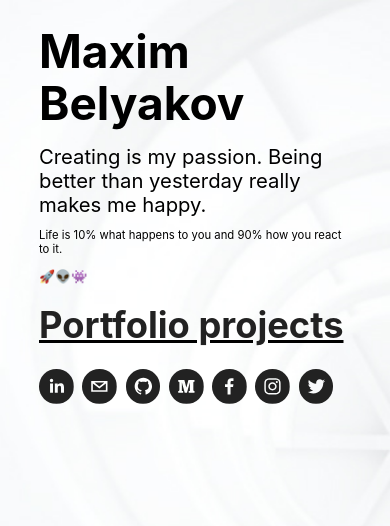
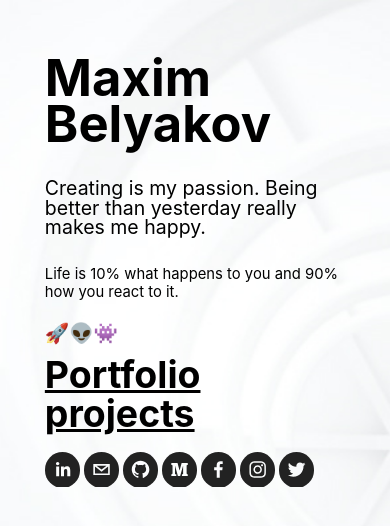
Before and after one commit to maxim-belyakov/belyakov.site, a Next.js app: page / in a window 390 px wide. Shown: the top 526 px of the page. Built offline with nearby package versions, Linux system fonts and the light colour scheme.

Commit message:
adaptive 2/2

```diff
--- a/components/embla-slider/buttons/buttons.module.scss
+++ b/components/embla-slider/buttons/buttons.module.scss
@@ -13,7 +13,7 @@
   -webkit-tap-highlight-color: transparent;
   &:active {
     transition: $animate;
-    transform: scale(0.85, 0.85);
+    transform: scale(0.70, 0.70);
   }
   @media #{$scr-laptop} {
     width: 70px;
--- a/components/embla-slider/embla-slider.module.scss
+++ b/components/embla-slider/embla-slider.module.scss
@@ -2,10 +2,23 @@
 
 .embla__container {
   display: flex;
-  height: $sliderH;
+  height: 83%;
 
+  @media #{$scr-mobileM} {
+    height: 82%;
+  }
+  @media #{$scr-tablet} {
+    height: 79%;
+  }
   @media #{$scr-laptop} {
     height: 70%;
+  }
+  @media #{$scr-laptopL} {
+    height: 70%;
+  }
+
+  @media screen and (max-width: 1024px) and (max-height: 565px) {
+    height: 65%;
   }
 }
 
@@ -22,51 +35,64 @@
   }
 
   &:first-child {
-    @media #{$scr-laptop} {
-      grid-template-columns: 40% 60%;
-      & .pictureContainer {
+    & .pictureContainer {
+      width: 40%;
+      @media #{$scr-laptop} {
         width: 60%;
         @media #{$scr-4k} {
           width: 50%;
         }
       }
     }
+    @media #{$scr-laptop} {
+      grid-template-columns: 40% 60%;
+    }
   }
 
 }
 
 .pictureContainer {
-  display: none;
+  width: 80%;
+  margin: 20px auto 10px;
+  display: block;
+  filter: drop-shadow(0px 0px 4px $gray);
+  border-radius: 10px;
+
+  @media screen and (max-width: 1024px) and (max-height: 565px) {
+    display: none;
+  }
 
   @media #{$scr-laptop} {
-    display: block;
     grid-row-start: 1;
     width: 80%;
     height: 87%;
     overflow: hidden;
     position: relative; /* applied for parent div */
     top: 25px;
-    filter: drop-shadow(0px 0px 10px $gray);
     margin: 0 auto;
     border-radius: 15px;
   }
 }
 
 .picture {
-  border-radius: 15px;
+  border-radius: 10px;
+  @media #{$scr-laptop} {
+    border-radius: 15px;
+  }
 }
 
 .info {
   overflow-y: auto;
   overflow-x: hidden;
+  margin: 0 10px;
 
   @media #{$scr-laptop} {
-    margin-right: 40px;
+    margin: 0 40px 0 0 ;
   }
 }
 
 .name {
-  margin: 10px 0;
+  margin: 30px 0 10px;
   font-size: 1.2rem;
 
   @media #{$scr-laptop} {
@@ -94,16 +120,20 @@
 }
 
 .tag {
+  font-size: 0.8rem;
   margin-right: 0.3rem;
   margin-bottom: 0.3rem;
   display: inline-block;
   border-radius: 4px;
-  font-size: 1rem;
   text-align: center;
   color: $white;
-  padding: 3px 7px 5px;
+  padding: 3px 7px 4px;
   line-height: normal;
   -webkit-tap-highlight-color: transparent;
+  @media #{$scr-laptop} {
+    font-size: 1rem;
+    padding: 3px 7px 5px;
+  }
 }
 
 // blink tag
@@ -140,26 +170,25 @@
 }
 
 .link {
-  font-size: 1.3rem;
+  font-size: 0.8rem;
   text-transform: uppercase;
   text-decoration: unset;
+  display: block;
+  margin-bottom: 30px;
+
+  @media #{$scr-laptop} {
+    font-size: 1.3rem;
+    display: inline;
+    margin: auto;
+  }
 }
 
 
 
 // unused
 
-.Portfolio_projects {
-  height: $mainH;
-}
-
 .Portfolio_carousel {
   height: 100%;
-}
-
-.slider {
-  height: $sliderH;
-  outline: none;
 }
 
 .carousel__slider-tray-wrapper {
@@ -206,12 +235,26 @@
 // controllButtons
 
 .controllButtons {
-  height: $buttonsH;
+  height: 10%;
   bottom: 0;
   width: 100%;
   display: grid;
+
+  @media #{$scr-mobileM} {
+    height: 11%;
+  }
+  @media #{$scr-tablet} {
+    height: 15%;
+  }
   @media #{$scr-laptop} {
     height: 30%;
+  }
+  @media #{$scr-laptopL} {
+    height: 22%;
+  }
+
+  @media screen and (max-width: 1024px) and (max-height: 565px) {
+    height: 25%;
   }
 }
 
--- a/components/embla-slider/thumb/thumb.js
+++ b/components/embla-slider/thumb/thumb.js
@@ -15,7 +15,7 @@ export const Thumb = ({ selected, onClick, imgSrc }) => {
         )}
         type="button"
       >
-        <Image width={100} height={100} src={imgSrc} />
+        <Image width={100} height={100} layout='responsive' src={imgSrc} />
       </button>
     </div>
   )
--- a/components/transition-layout/transition-layout.module.scss
+++ b/components/transition-layout/transition-layout.module.scss
@@ -4,7 +4,6 @@
 .content {
   opacity: 0;
   transition: 0.5s;
-  height: calc(100vh - 4em);
   overflow: auto;
 }
 
--- /dev/null
+++ b/components/window-size/window-size.js
@@ -0,0 +1,35 @@
+import { useState, useEffect } from 'react';
+
+export default function useWindowSize() {
+  // Initialize state with undefined width/height so server and client renders match
+  // Learn more here: https://joshwcomeau.com/react/the-perils-of-rehydration/
+  const [windowSize, setWindowSize] = useState({
+    width: undefined,
+    height: undefined,
+  });
+
+  useEffect(() => {
+    // only execute all the code below in client side
+    if (typeof window !== 'undefined') {
+      // Handler to call on window resize
+      function handleResize() {
+        // Set window width/height to state
+        setWindowSize({
+          width: window.innerWidth,
+          height: window.innerHeight,
+        });
+      }
+
+      // Add event listener
+      window.addEventListener("resize", handleResize);
+
+      // Call handler right away so state gets updated with initial window size
+      handleResize();
+
+      // Remove event listener on cleanup
+      return () => window.removeEventListener("resize", handleResize);
+    }
+  }, []); // Empty array ensures that effect is only run on mount
+
+  return windowSize;
+}
--- a/pages/index.js
+++ b/pages/index.js
@@ -1,16 +1,18 @@
 import Head from 'next/head'
-// import Image from 'next/image'
 import Link from "next/link"
 import { SocialIcon } from 'react-social-icons';
+import useWindowSize from '../components/window-size/window-size'
 import socialIcons from "../JSON/socialIcons"
 import styles from './index.module.scss'
 
 export default function Home() {
+  const { width } = useWindowSize();
   const socials = socialIcons.message;
-  const iconSocialSize = 45;
+  const iconSocialSize = width > 1024 ? '45px' : '9vw';
+
 
   return (
-    <div className={styles.layout}>
+    <>
       <Head>
         <title>Maxim Belyakov - Senior Frontend Developer</title>
         <meta charSet="utf-8"/>
@@ -21,8 +23,8 @@ export default function Home() {
         <link rel="icon" href="/favicon.ico" />
       </Head>
 
-      <main>
-        <h1>Maxim Belyakov</h1>
+      <main className={styles.home}>
+        <h1 className={styles.title}>Maxim Belyakov</h1>
         <p className={styles.lead}>Creating is my passion. Being better than yesterday really makes me happy.</p>
         <p className={styles.quote}>Life is 10% what happens to you and 90% how you react to it.</p>
         <p className={styles.emoji}>
@@ -30,11 +32,9 @@ export default function Home() {
           <span role="img" aria-label="alien">👽</span>
           <span role="img" aria-label="alien-monster">👾</span>
         </p>
-        <section>
-          <h2 className={styles.portfolio}>
-            <Link className={styles.link} href="/portfolio">Portfolio projects</Link>
-          </h2>
-        </section>
+        <h2 className={styles.portfolio}>
+          <Link href="/portfolio"><a className={styles.link}>Portfolio projects</a></Link>
+        </h2>
         <section className={styles.socials}>
           {socials.map((social, i) => (
               <SocialIcon
@@ -46,6 +46,6 @@ export default function Home() {
           ))}
         </section>
       </main>
-    </div>
+    </>
   )
 }
--- a/pages/index.module.scss
+++ b/pages/index.module.scss
@@ -1,145 +1,99 @@
-.layout {
-  .page {
-    position: absolute;
-    width: 100%;
+@import "./styles/variables";
+
+.home {
+  max-width: 77vw;
+  margin: 0 auto 6.5vw;
   height: 100%;
+
+  @media #{$scr-laptop} {
+    max-width: 620px;
+    margin: 0 auto 60px;
+  }
+}
+
+.title {
+  font-size: 13vw;
+  line-height: 12vw;
+  margin-top: 14vw;
+
+  @media #{$scr-laptop} {
+    font-size: 88px;
+    line-height: 100px;
+    margin-top: 60px;
+  }
+}
+
+.lead {
+  font-size: 5vw;
+  line-height: 5vw;
+  margin-top: 8vw;
+
+  @media #{$scr-laptop} {
+    font-size: 40px;
+    line-height: 45px;
+    margin-top: 40px;
+  }
+}
+
+.quote {
+  font-size: 3.8vw;
+  margin-top: 7vw;
+
+  @media #{$scr-laptop} {
+    font-size: 22px;
+    margin-top: 40px;
+  }
+}
+
+.emoji {
+  line-height: 2.8vw;
+  font-size: 5vw;
+  margin-top: 7vw;
+
+  @media #{$scr-laptop} {
+    line-height: 32px;
+    font-size: 26px;
+    margin-top: 40px;
+  }
 }
 
 .portfolio {
-    text-decoration: underline;
+  font-size: 9.6vw;
+  line-height: 10vw;
+  margin-top: 4vw;
+
+  @media #{$scr-laptop} {
+    font-size: 72px;
+    line-height: 100px;
+    margin-top: 20px;
+  }
 }
 
 .link {
+  text-decoration: underline;
+  transition: $animate;
   -webkit-tap-highlight-color: transparent;
-  }
 
-  .page-enter {
-    opacity: 0;
-  }
-
-  .page-enter-active {
-    opacity: 1;
-    transition: opacity 300ms ease-in;
-  }
-
-  .page-exit {
-    opacity: 1;
-  }
-
-  .page-exit-active {
-    opacity: 0;
-    transition: opacity 300ms ease-in;
-  }
-
-  section.route-section {
-    position: absolute;
-    width: 100%;
-    height: 100%;
-    top: 0;
-    left: 0;
-  }
-
-  /* Paragraphs */
-
-  main {
-    width: 620px;
-    margin: 0 auto;
-    height: 100%;
-  }
-
-  .lead {
-    font-size: 2.5rem;
-    line-height: 2.9rem;
-  }
-
-  .quote {
-    font-size: 1.4rem;
-  }
-
-  .emoji {
-    line-height: 2rem;
-    font-size: 1.6rem;
-  }
-
-  /* Links */
-
-  a {
-    transition: .2s ease;
-    color: #222;
-
-    &:hover,
-    a:focus{
-      color: #00baff;
+  &:hover {
+    transition: $animate;
+    color: $colorSky;
   }
 }
 
 /* Socials */
 
 .socials {
-    padding-top: 2.5rem;
+  padding-top: 4vw;
+
+  @media #{$scr-laptop} {
+    padding-top: 40px;
+  }
 }
 
 .socials a {
-    margin-right: 0.6rem;
-  }
+  margin: 1vw 1vw 0 0;
 
-  @media screen and (max-width: 900px) {
-    body {
-      overflow: auto;
-    }
-
-    .socials {
-      padding: 5vw 0;
+  @media #{$scr-laptop} {
+    margin: 0 10px 0 0;
   }
 }
-
-  @media screen and (max-width: 756px) {
-
-    h1,h2,h3 {
-      margin-top: 4.2vw;
-    }
-
-    h1 {
-      margin-top: 6.3vw;
-      font-size: 11.8vw;
-      line-height: 13.5vw;
-    }
-
-    h2 {
-      font-size: 9.3vw;
-      line-height: 12.5vw;
-    }
-
-    h3 {
-      font-size: 4.2vw;
-    }
-
-    .lead {
-      margin-top: 4vw;
-      font-size: 5.2vw;
-      line-height: 6.1vw;
-    }
-
-    .quote {
-      margin-top: 2.8vw;
-      font-size: 2.9vw;
-    }
-
-    .emoji {
-      margin-top: 3.3vw;
-      font-size: 3.3vw;
-      line-height: 4.1vw;
-    }
-
-    main {
-      margin: 0 10vw;
-      width: calc(100% - 20vw);
-    }
-
-    .socials a {
-      width: 8.9vw!important;
-      height: 8.9vw!important;
-      margin-right: 2.2vw;
-    }
-  }
-}
--- a/pages/portfolio/portfolio.module.scss
+++ b/pages/portfolio/portfolio.module.scss
@@ -3,6 +3,7 @@
 .Portfolio {
   height: 100%;
   width: 100%;
+  overflow: hidden;
   position: absolute;
   top: 0;
 }
--- a/styles/globals.css
+++ b/styles/globals.css
@@ -11,7 +11,6 @@ html {
 }
 
 body {
-  overflow: hidden;
   background: url(/gray_bg.jpg) no-repeat center center fixed;
   background-size: cover;
 }
@@ -88,44 +87,3 @@ h6 {
   margin: 0;
   line-height: 1.5rem;
 }
-
-h1 {
-  font-size: 5.5rem;
-  line-height: 6.2rem;
-  margin-top: 3rem;
-}
-
-h2 {
-  font-size: 4.5rem;
-  line-height: 6rem;
-  margin-top: 2rem;
-}
-
-h3 {
-  font-size: 1.4rem;
-  margin-top: 2.3rem;
-}
-
-h4 {
-  font-size: 0.7rem;
-}
-
-h5 {
-  font-size: 0.5rem;
-}
-
-h6 {
-  font-size: 0.3535rem;
-}
-
-[class^="number-slide"],
-[class*=" number-slide"] {
-  background: grey;
-  display: flex;
-  align-items: center;
-  justify-content: center;
-  font-size: 50px;
-  color: #fff;
-  font-weight: 500;
-  height: 200px;
-}
--- a/styles/variables.scss
+++ b/styles/variables.scss
@@ -4,9 +4,6 @@ $colorSky: #00baff;
 
 $headerH: 15%;
 $mainH: 85%;
-
-$sliderH: 85%;
-$buttonsH: 15%;
 
 $animate: all 0.1s ease-in-out;
 
```
Also changed, not shown: components/embla-slider/thumb/thumb.module.scss (+2 -5 lines). Lines whose indentation alone changed are shown as unchanged.
